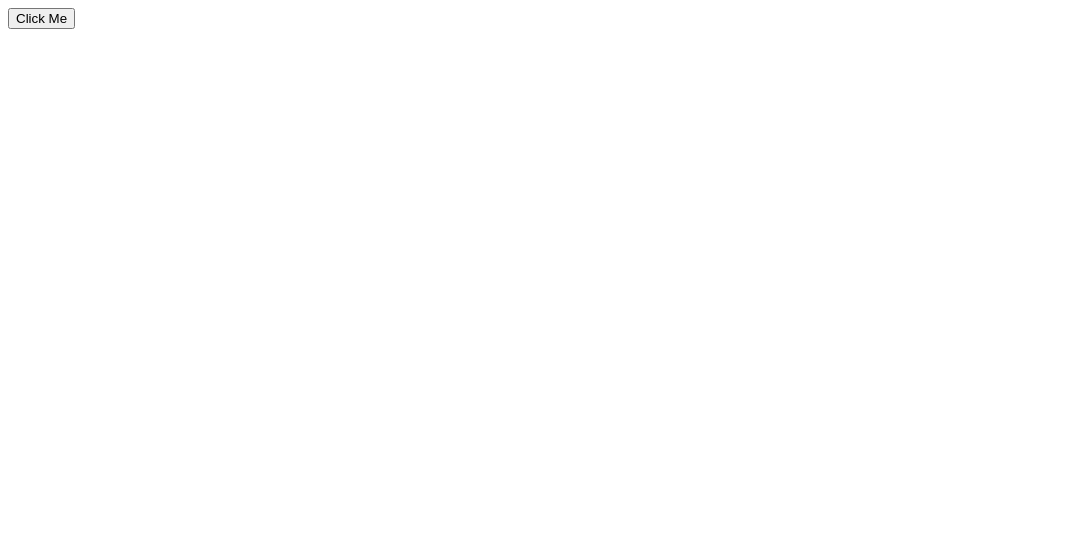
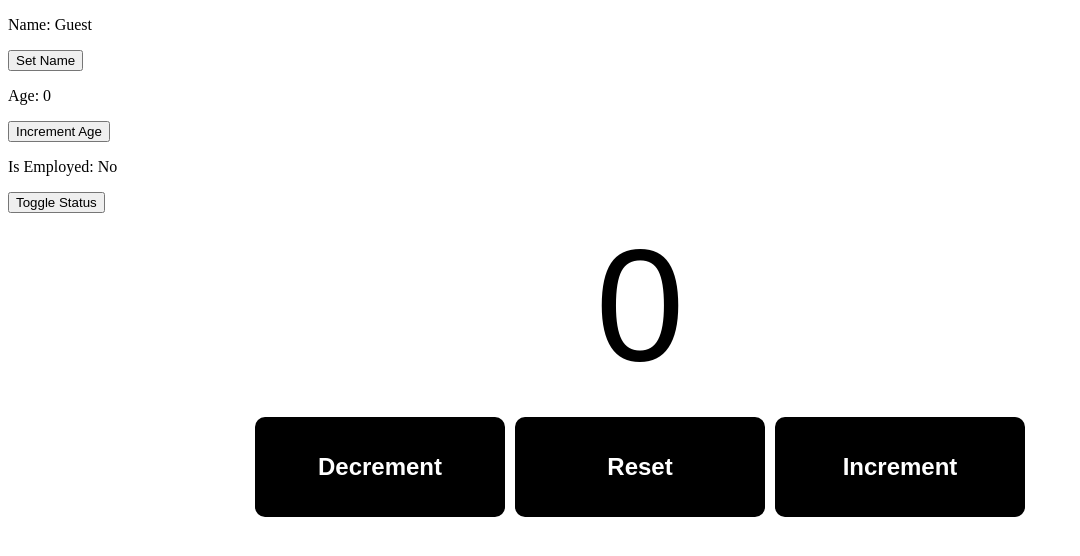
Before and after one commit to carlospenaforte/website, a React (Vite) app in the folder reactviteproject/: page / in a window 1280 px wide. Shown: the top 556 px of the page, without its empty margins (0-1080 px from the left). Built offline with nearby package versions, Linux system fonts and the light colour scheme.

Commit message:
usestate for buttons.
counter button- increment, reset and decement button.

style with css of the counter button.

```diff
--- a/reactviteproject/src/App.jsx
+++ b/reactviteproject/src/App.jsx
@@ -3,11 +3,14 @@ import Card from "./Card";
 import Student from "./Student"
 import UserGreeting from "./UserGreeting";
 import List from "./List.jsx"
+import MyComponent from "./MyComponent.jsx";
+import Counter from "./Counter.jsx";
 
 function App() {
     return (
         <>
-            <Button />
+            <MyComponent />
+            <Counter />
         </>
     );
 }
--- /dev/null
+++ b/reactviteproject/src/Counter.jsx
@@ -0,0 +1,26 @@
+import React, {useState} from 'react';
+
+function Counter(){
+
+    const [count, setCount] = useState(0);
+
+    const increment = () => {
+        setCount(count + 1);
+    }
+
+    const decrement = () => {
+        setCount(count - 1);
+    }
+
+    const reset = () => {
+        setCount(0);
+    }
+
+    return(<div className='counter-container'>
+        <p className='count-display'>{count}</p>
+        <button className='counter-button' onClick={decrement}>Decrement</button>
+        <button className='counter-button' onClick={reset}>Reset</button>
+        <button className='counter-button' onClick={increment}>Increment</button>
+    </div>);
+}
+export default Counter
--- /dev/null
+++ b/reactviteproject/src/MyComponent.jsx
@@ -0,0 +1,33 @@
+import React, {useState} from 'react';
+
+function MyComponent(){
+
+    const [name, setName] = useState("Guest");
+    const [age, setAge] = useState(0);
+    const [isEmployed, setIsEmployed] = useState(false);
+
+    const updateName = () => {
+        setName("SpongeBob");
+    }
+
+    const incrementAge = () => {
+        setAge(age + 1);
+    }
+
+    const toggleEmployedStatus = () => {
+        setIsEmployed(!isEmployed);
+    }
+
+    return( <div>
+        <p>Name: {name}</p>
+        <button onClick={updateName}>Set Name</button>
+
+        <p>Age: {age}</p>
+        <button onClick={incrementAge}>Increment Age</button>
+
+        <p>Is Employed: {isEmployed ? "Yes" : "No"}</p>
+        <button onClick={toggleEmployedStatus}>Toggle Status</button>
+    </div>);
+}
+
+export default MyComponent
--- a/reactviteproject/src/index.css
+++ b/reactviteproject/src/index.css
@@ -54,3 +54,27 @@
     border-radius: 5px;
     margin: 0;
 }
+
+.counter-container{
+    text-align: center;
+    font-family: Arial, Helvetica, sans-serif;
+}
+
+.count-display{
+    font-size: 10em;
+    margin-top: 0;
+    margin-bottom: 20px;
+}
+
+.counter-button{
+    width: 250px;
+    height: 100px;
+    font-size: 1.5em;
+    font-weight: bold;
+    margin: 0px 5px;
+    background-color: black;
+    color: white;
+    border: none;
+    border-radius: 10px;
+    cursor: pointer;
+}
```
